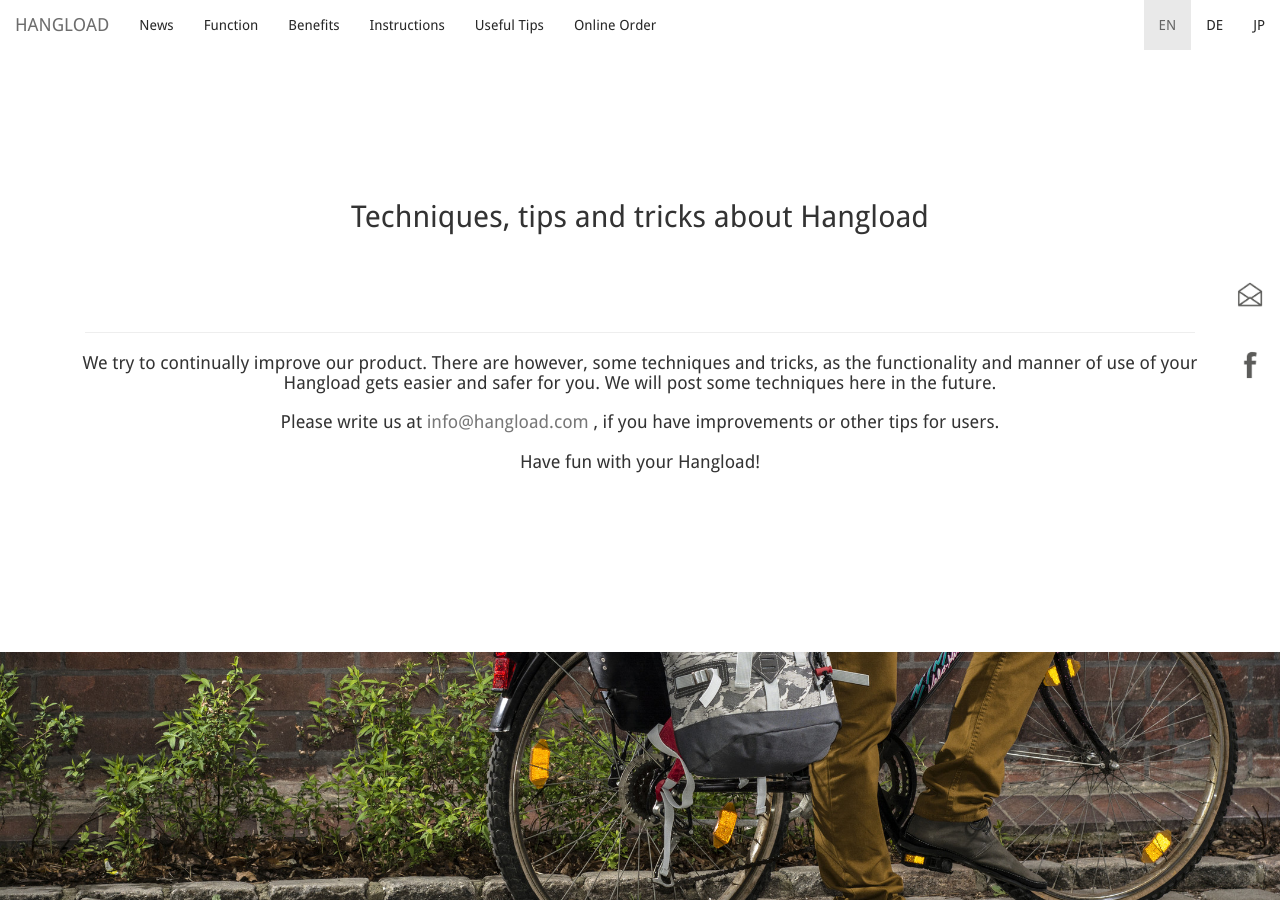
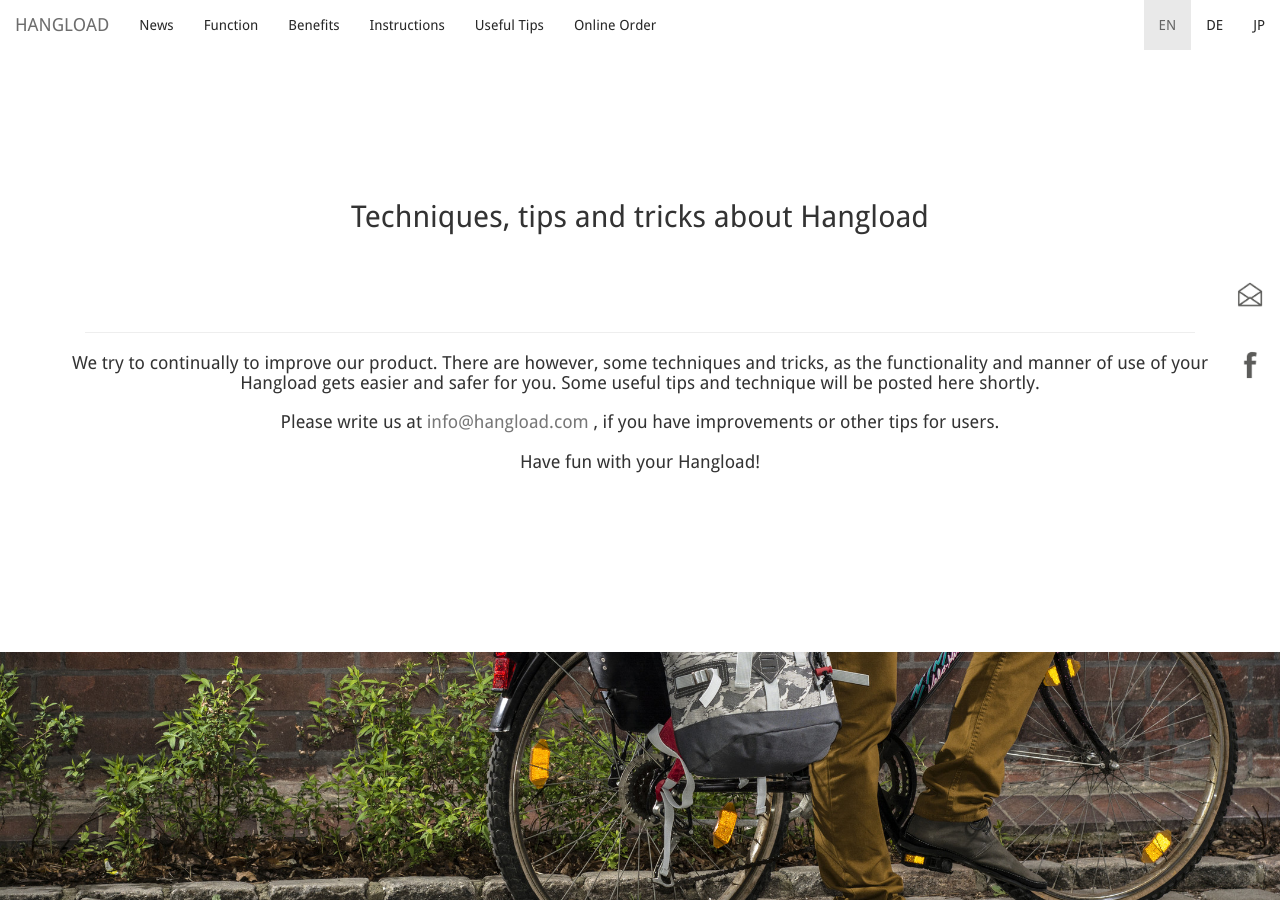
Before and after one commit to bodokaiser/hangload.com, a Jekyll site: the page built from technique/index.html, in a window 1280 px wide and 900 px high. Built offline with Jekyll 4.4.1, drawn with Linux system fonts in a browser that asks for light colours; nearby versions of some CDN libraries; library files that are not in the unit come from our copies; Markdown is read by kramdown in place of the engine named in the settings.

Commit message:
Update index.html

```diff
--- a/technique/index.html
+++ b/technique/index.html
@@ -13,9 +13,9 @@
 </div>
 </div>
 
-<h4 class="text-center">  We try to continually improve our product. There are
+<h4 class="text-center">  We try to continually to improve our product. There are
 however, some techniques and tricks, as the functionality and
-manner of use of your Hangload gets easier and safer for you. We will post some techniques here in the future. <br> <br>
+manner of use of your Hangload gets easier and safer for you. Some useful tips and technique will be posted here shortly. <br> <br>
 Please write us at <a href="mailto:info@hangload.com">info@hangload.com</a> , if you have improvements or other tips for users.
  <br> <br> Have fun with your Hangload!</h4>
 <br>
```
